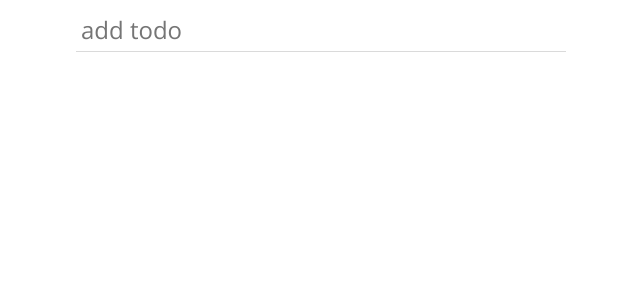
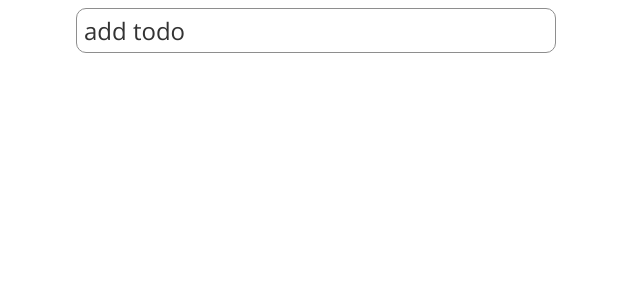
Before and after one commit to dmytronazarko/test_task_todo, a React app: page / in a window 1280 px wide. Shown: the top 300 px of the page, without its empty margins (324-964 px from the left). Built offline with nearby package versions, Linux system fonts and the light colour scheme.

Commit message:
update todo and add styles

```diff
--- a/src/App.js
+++ b/src/App.js
@@ -12,7 +12,7 @@ class App extends Component {
 		this.state = {
 			counter: 0,
 			todos: [],
-			visibility: 'SHOW_ALL'
+			visibile: 'SHOW_ALL'
 		}
 	}
 
@@ -47,15 +47,12 @@ class App extends Component {
 
 	toggleLink = (btnType) => {
 		this.setState({
-			visibility: btnType
+			visibile: btnType
 		})
 	}
 
 	filterTodos = (todos) => {
-		switch (this.state.visibility) {
-			case 'SHOW_ALL':
-				return todos
-				break;
+		switch (this.state.visibile) {
 			case 'SHOW_ACTIVE':
 				return todos.slice().filter(todo => !todo.completed)
 				break;
@@ -63,7 +60,7 @@ class App extends Component {
 				return todos.slice().filter(todo => todo.completed)
 				break;
 			default:
-				console.log('Wrong button type ' + btnType);
+				return todos
 		}
 	}
 
@@ -72,7 +69,9 @@ class App extends Component {
 			<div className="app">
 				<AddTodo onSubmit={this.onSubmit} inputRef={element => this.textInput = element} />
 				<TodoList todos={this.filterTodos(this.state.todos)} toggleTodo={this.toggleTodo} />
-				{this.state.todos.length ? <Footer toggleLink={this.toggleLink}/> : null}
+				{this.state.todos.length ?
+					<Footer toggleLink={this.toggleLink} visible={this.state.visibile}/>
+					: null}
 			</div>
 		)
 	}
--- a/src/components/Footer.js
+++ b/src/components/Footer.js
@@ -1,12 +1,12 @@
 import React from 'react'
 import Link from './Link'
 
-const Footer = ({ toggleLink }) => (
-	<div>
-		<span>Show: </span>
-		<Link onClick={() => toggleLink("SHOW_ALL")} text="All" />
-		<Link onClick={() => toggleLink("SHOW_ACTIVE")} text="Active" />
-		<Link onClick={() => toggleLink("SHOW_COMPLETED")} text="Completed" />
+const Footer = ({ toggleLink, visible}) => (
+	<div class="footer">
+		<span>Show:</span>
+		<Link onClick={() => toggleLink("SHOW_ALL")} text="All" active={visible === "SHOW_ALL"}/>
+		<Link onClick={() => toggleLink("SHOW_ACTIVE")} text="Active" active={visible === "SHOW_ACTIVE"}/>
+		<Link onClick={() => toggleLink("SHOW_COMPLETED")} text="Completed" active={visible === "SHOW_COMPLETED"}/>
 	</div>
 )
 
--- a/src/components/Link.js
+++ b/src/components/Link.js
@@ -1,7 +1,7 @@
 import React from 'react'
 
 const Link = ({ active, text, onClick }) => (
-	<button onClick={onClick} disabled={active}>
+	<button className="link" onClick={onClick} disabled={active}>
 		{text}
 	</button>
 )
--- a/src/index.css
+++ b/src/index.css
@@ -7,16 +7,25 @@ body {
 .app {
 	width: 480px;
 	margin: 0 auto;
+	color: #333;
 	/* overflow: hidden; */
 }
 
+.add-todo form {
+	display: flex;
+}
+
 .add-todo input {
-	width: 100%;
+	flex: 1;
 	font-size: 24px;
 	font-family: inherit;
-	padding: 5px;
-	border: 0;
-	border-bottom: 1px solid #dadada;
+	padding: 5px 7px;
+	border: 1px solid #8e8e8e;
+	border-radius: 10px;
+}
+
+.add-todo input::placeholder {
+	color: #333;
 }
 
 .add-todo input:focus {
@@ -24,7 +33,7 @@ body {
 }
 
 .todo-list {
-	margin: 5px;
+	margin: 10px 5px;
 	padding: 0;
 	font-size: 18px;
 }
@@ -34,3 +43,34 @@ body {
 	margin: 5px;
 	cursor: pointer;
 }
+
+.footer {
+	border-top: 1px solid #8e8e8e;
+	padding: 10px 5px;
+}
+
+.footer span {
+	margin-right: 5px;
+}
+
+.link {
+	border: 1px solid transparent;
+	border-radius: 4px;
+	font-size: 16px;
+	margin-left: 5px;
+	color: #8e8e8e;
+	transition: all .17s;
+}
+
+.link:hover {
+	border-color: #8e8e8e;
+}
+
+.link:focus {
+	outline: none;
+}
+
+.link[disabled] {
+	border: 1px solid #8e8e8e;
+	color: #8e8e8e;
+}
```
